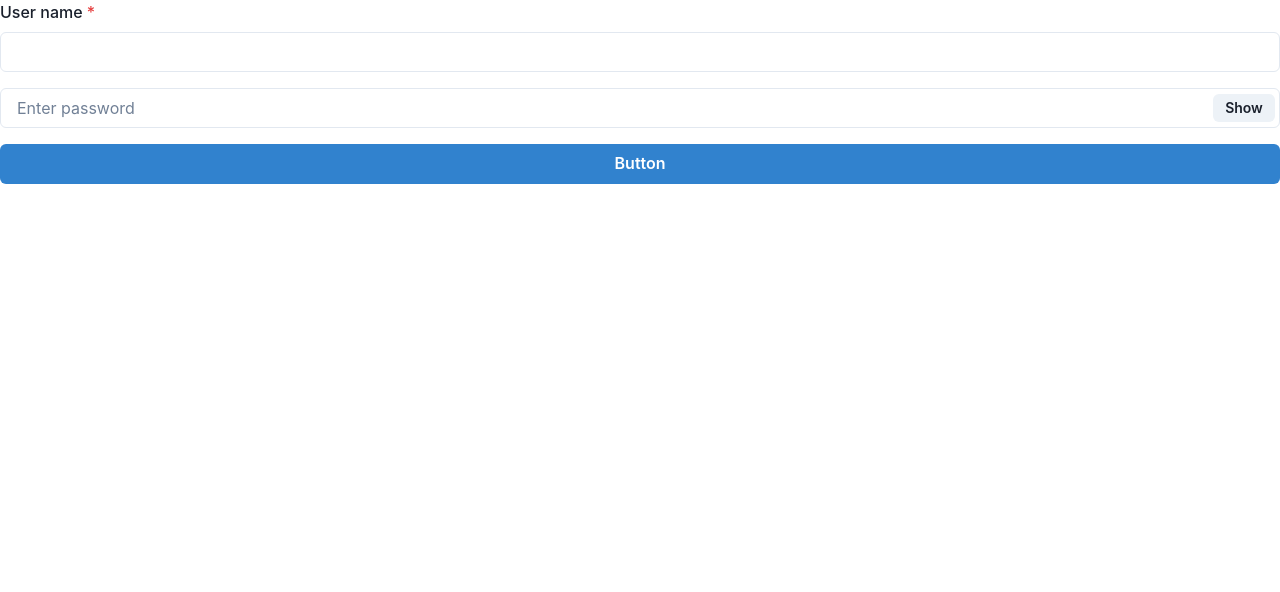
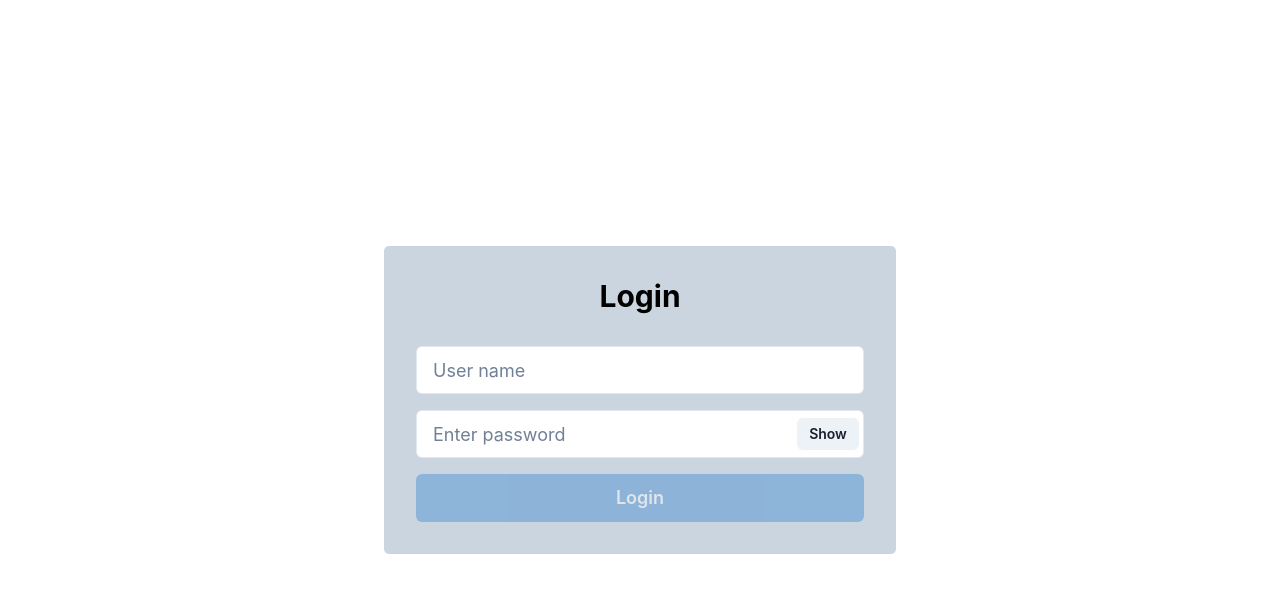
Before and after one commit to ashikjs/sass-erp, a Next.js app: page /login in a window 1280 px wide. Shown: the top 592 px of the page. Built offline with nearby package versions, Linux system fonts and the light colour scheme; what @chakra-ui/next-js would draw is missing.

Commit message:
deisgn login page

```diff
--- a/src/app/globals.css
+++ b/src/app/globals.css
@@ -18,10 +18,5 @@
 
 body {
   color: rgb(var(--foreground-rgb));
-  background: linear-gradient(
-      to bottom,
-      transparent,
-      rgb(var(--background-end-rgb))
-    )
-    rgb(var(--background-start-rgb));
+  background: #fff
 }
--- a/src/pages/login/index.tsx
+++ b/src/pages/login/index.tsx
@@ -1,18 +1,20 @@
 import React, {useState} from 'react';
-import {Form} from "@chakra-ui/theme/dist/components";
 import {
+  Box,
   Button,
-  ChakraProvider,
+  Container,
   FormControl,
-  FormHelperText,
-  FormLabel,
+  Heading,
   Input,
-  InputGroup, InputRightElement,
+  InputGroup,
+  InputRightElement,
   Stack
 } from "@chakra-ui/react";
 
 const Login = () => {
-  const [email, setEmail] = useState('');
+  const apiEndpoint = process.env.API_ENDPOINT || 'https://smb-erp-api.mdashikjs.com/api/auth/login';
+
+  const [userName, setUserName] = useState('');
   const [password, setPassword] = useState('');
   const [loading, setLoading] = useState(false);
   const [error, setError] = useState('');
@@ -23,51 +25,79 @@ const Login = () => {
     e.preventDefault();
     setLoading(true);
 
+    const payload = {
+      username: userName,
+      password: password,
+    }
+
     try {
-      const response = await fetch('/api/login', {
+      const response = await fetch(apiEndpoint, {
         method: 'POST',
-        body: JSON.stringify({
-          email,
-          password,
-        }),
+        headers: {
+          'Content-Type': 'application/json'
+        },
+        body: JSON.stringify(payload)
       });
 
-      if (response.status === 200) {
+      if (response.ok) {
+        console.log(response)
+        setUserName('');
+        setPassword('');
         setLoading(false);
         window.location.href = '/';
       } else {
+        console.log(response)
         setLoading(false);
         setError('Invalid credentials');
       }
     } catch (error) {
       setLoading(false);
+      console.log(error)
       setError(error.message);
     }
   };
 
   return (
     <>
+      <Container maxW='2xl' minHeight="100vh" centerContent justifyContent="center">
+        <Box padding='8' borderRadius="5" bg='gray.300' color='black' maxW='lg' width='100%'>
           <Stack spacing={4}>
+            <Heading as='h3' size='lg' align="center" paddingBottom="16px">
+              Login
+            </Heading>
             <FormControl isRequired>
-          <FormLabel>User name</FormLabel>
-          <Input type='text'/>
+              <Input type='text' size='lg'
+                     bg='white'
+                     placeholder='User name'
+                     value={userName}
+                     onChange={(e) => setUserName(e.target.value)}/>
             </FormControl>
-        <InputGroup size='md'>
+            <InputGroup size='lg'>
               <Input
                 pr='4.5rem'
+                bg='white'
                 type={show ? 'text' : 'password'}
                 placeholder='Enter password'
+                value={password} onChange={(e) => setPassword(e.target.value)}
               />
               <InputRightElement width='4.5rem'>
-            <Button h='1.75rem' size='sm' onClick={handleClick}>
+                <Button size='sm' onClick={handleClick}>
                   {show ? 'Hide' : 'Show'}
                 </Button>
               </InputRightElement>
             </InputGroup>
-        <Button colorScheme='blue' onClick={handleSubmit}>Button</Button>
+            <Button colorScheme='blue' size='lg'
+                    isLoading={loading}
+                    loadingText="Logging in..."
+                    isDisabled={!password || !userName}
+                    onClick={handleSubmit}>Login</Button>
           </Stack>
+        </Box>
+      </Container>
+
     </>
   );
 };
 
+
 export default Login;
```
Lines whose indentation alone changed are shown as unchanged.
